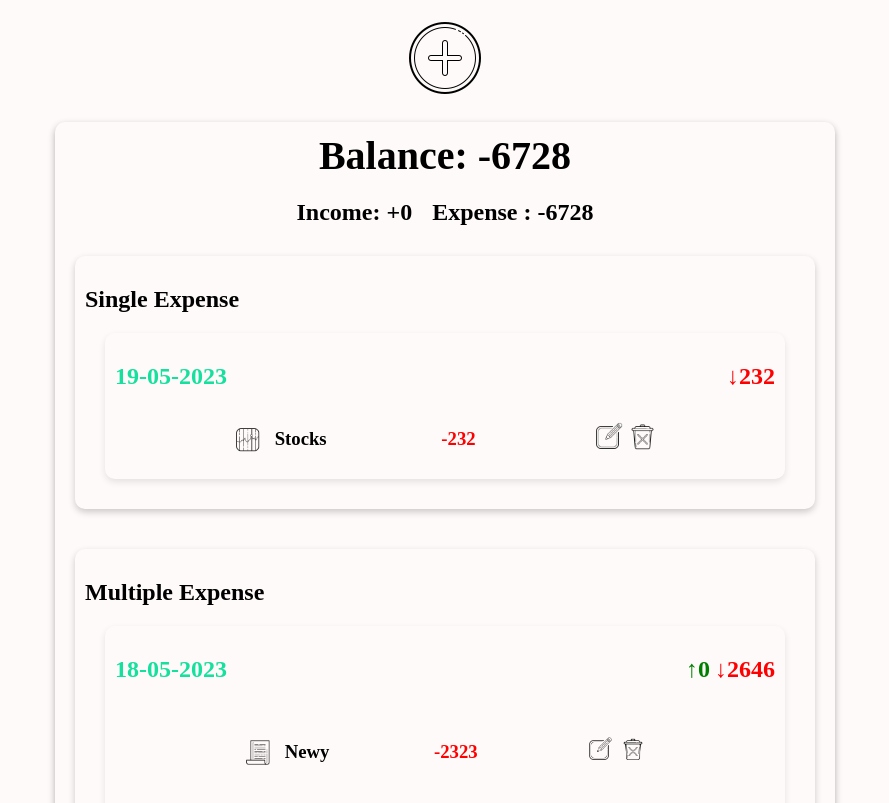
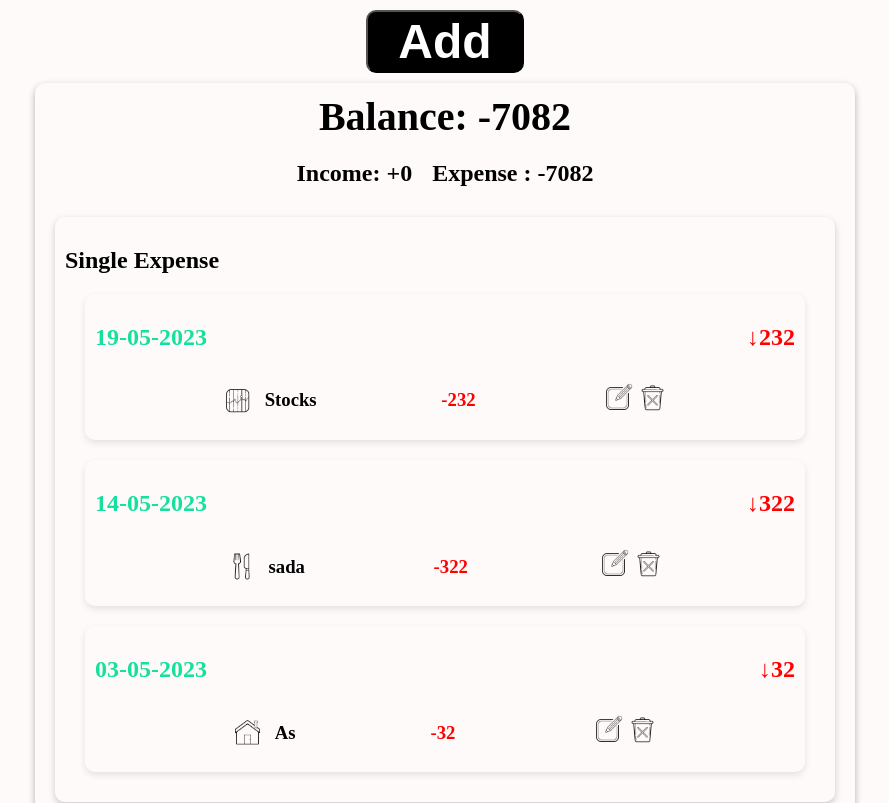
Before and after one commit to LunaticEradicator/Expense-Tracker, a React (Vite) app: page / in a window 1280 px wide. Shown: the top 803 px of the page, without its empty margins (195-1084 px from the left). Built offline with nearby package versions, Linux system fonts and the light colour scheme; data requests are answered from the project's data file.

Commit message:
Create modal for user input

```diff
--- a/db.json
+++ b/db.json
@@ -71,6 +71,22 @@
       "income": 0,
       "categories": "stocks",
       "id": 21
+    },
+    {
+      "title": "sada",
+      "date": "2023-05-14",
+      "expense": "322",
+      "income": 0,
+      "categories": "food",
+      "id": 22
+    },
+    {
+      "title": "As",
+      "date": "2023-05-03",
+      "expense": "32",
+      "income": 0,
+      "categories": "home",
+      "id": 23
     }
   ]
 }
--- a/src/components/Create/AddExpenseAndIncome.jsx
+++ b/src/components/Create/AddExpenseAndIncome.jsx
@@ -3,7 +3,7 @@ import CreateExpense from "./CreateExpense";
 import CreateIncome from "./CreateIncome";
 import addIcon from '../../image/add.png'
 
-export default function AddExpense() {
+export default function AddExpense(props) {
     const [isSubmit, setIsSubmit] = useState(false);
     const [isIncome, setIsIncome] = useState(false);
     const [isExpense, setIsExpense] = useState(false);
@@ -24,9 +24,13 @@ export default function AddExpense() {
 
     return (
         <div className="addItem">
+
             {isSubmit
                 ?
-                <>
+                <div className="modal">
+                    <div className="modalOuter">
+                        <button className="modalOuter-btn" onClick={handleIsCreate}>x</button>
+                        <div className="modalContent">
                             <CreateIncome                               // Income Component
                                 setIsSubmit={setIsSubmit}
                                 isIncome={isIncome}
@@ -37,10 +41,13 @@ export default function AddExpense() {
                                 isExpense={isExpense}
                                 handleIsExpense={handleIsExpense}
                             />
-                </>
+                        </div>
+                    </div>
+                </div>
                 :
                 <div className="addItem-button-div">
-                    <button className="addItem-button" onClick={handleIsCreate}><img src={addIcon} alt="addIcon" /></button>
+                    {/* <button className="addItem-button" onClick={handleIsCreate}><img src={addIcon} alt="addIcon" /></button> */}
+                    <button className="addItem-button" onClick={handleIsCreate}>Add</button>
                 </div>
             }
         </div>
--- a/src/components/Create/CreateExpense.jsx
+++ b/src/components/Create/CreateExpense.jsx
@@ -33,10 +33,10 @@ export default function ExpenseCreate(props) {
     }
     return (
         <div className="addItem-expenseCreate-div">
-            <button onClick={() => props.handleIsExpense()} className="addItem-expenseCreate-button">Create Expense</button>
+            <button onClick={() => props.handleIsExpense()} className="addItem-expenseCreate-button ">Create Expense</button>
             {props.isExpense &&
 
-                <div className="createForm-div">
+                <div className="createForm-div  ">
                     <form onSubmit={handleSubmit} className="createForm" required>
                         <div className="createForm-title-div">
                             <input value={item.title} onChange={handleInput} type="text" name="title" className="createForm-title" placeholder="Title" />
@@ -69,6 +69,7 @@ export default function ExpenseCreate(props) {
                         </div>
                     </form>
                 </div>
+
             }
 
         </div>
--- a/src/main.css
+++ b/src/main.css
@@ -1,9 +1,15 @@
 body {
-    /* background: rgb(170, 168, 168); */
     background-color: snow;
     box-sizing: border-box;
     padding: 0;
+    margin: 0;
     border-radius: 10px;
+
+}
+
+input,
+select {
+    font-size: 1.2rem;
 }
 
 input::-webkit-outer-spin-button,
@@ -48,17 +54,19 @@ input[type="number"] {
 input[type="date"] {
     text-align: center;
 } */
-
+/*
 .app {
     max-width: 800px;
     margin: 0 auto;
-}
+} */
 
 .app-content {
     box-shadow: 0px 3px 7.5px rgba(0, 0, 0, 0.3);
     padding: 10px;
     margin: 10px;
     border-radius: 10px;
+    max-width: 800px;
+    margin: 0 auto;
 }
 
 .icon {
@@ -69,26 +77,70 @@ input[type="date"] {
 /* Add Expense and Income Section */
 
 .addItem {
+    text-align: center;
     /* display: flex;
     justify-content: center;
     gap: 20px; */
+    /* display: grid;
+    justify-items: center;
+    grid-template-columns: repeat(auto-fit, minmax(150px, 1fr)); */
+}
+
+/* Modal  */
+
+.modal {
+    width: 100vw;
+    height: 100vh;
+    position: fixed;
+    background-color: rgba(46, 46, 46, 0.8);
     display: grid;
     justify-items: center;
+    align-items: center;
+}
+
+.modalContent {
+    max-width: 700px;
+    height: 280px;
+    display: grid;
     grid-template-columns: repeat(auto-fit, minmax(150px, 1fr));
 }
+
+.modalOuter {
+    margin: 10px;
+    box-shadow: rgba(0, 0, 0, 0.35) 0px 5px 15px;
+    background-color: snow;
+    border-radius: 10px;
+    display: flex;
+    flex-direction: column;
+    align-items: flex-end;
+}
+
+.modalOuter-btn {
+    margin: 2px;
+    margin-bottom: 10px;
+    font-size: 2rem;
+    font-weight: bolder;
+    background-color: black;
+    color: snow;
+    border-radius: 10px;
+    /* padding: 10px; */
+    cursor: pointer;
+}
+
+/* Modal  */
 
 .addItem-button-div {}
 
 .addItem-button {
-    all: unset;
+    /* all: unset; */
     cursor: pointer;
-    /* font-size: 3rem;
+    font-size: 3rem;
     font-weight: bolder;
     background-color: black;
     color: white;
     padding: 2px 30px;
     margin: 10px;
-    border-radius: 10px; */
+    border-radius: 10px;
 }
 
 .addItem-button>img {
@@ -124,6 +176,13 @@ input[type="date"] {
     margin: 10px;
     display: flex;
     flex-direction: column;
+    padding: 10px;
+    border-radius: 10px;
+    box-shadow: rgba(0, 0, 0, 0.35) 0px 1px 10px;
+}
+
+.createForm-button {
+    font-size: 1.2rem;
 }
 
 .editForm {
@@ -297,3 +356,24 @@ form>div>select {
     justify-content: center;
     gap: 20px;
 }
+
+.modalBackground {
+    width: 100vw;
+    height: 100vh;
+    background-color: rgba(200, 200, 200);
+    position: fixed;
+    display: flex;
+    justify-content: center;
+    align-items: center;
+}
+
+.modalContainer {
+    width: 500px;
+    height: 500px;
+    border-radius: 12px;
+    background-color: white;
+    box-shadow: rgba(0, 0, 0, 0.35) 0px 5px 15px;
+    display: flex;
+    flex-direction: column;
+    padding: 25px;
+}
```
Lines whose indentation alone changed are shown as unchanged.
